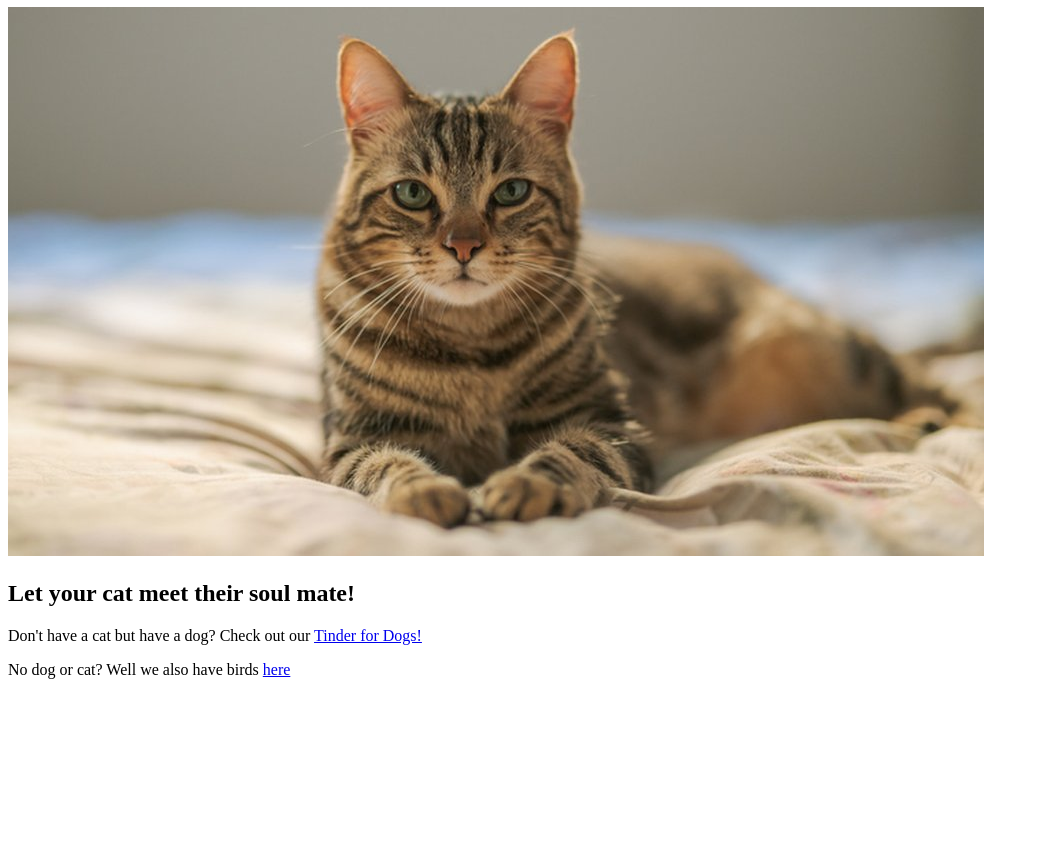
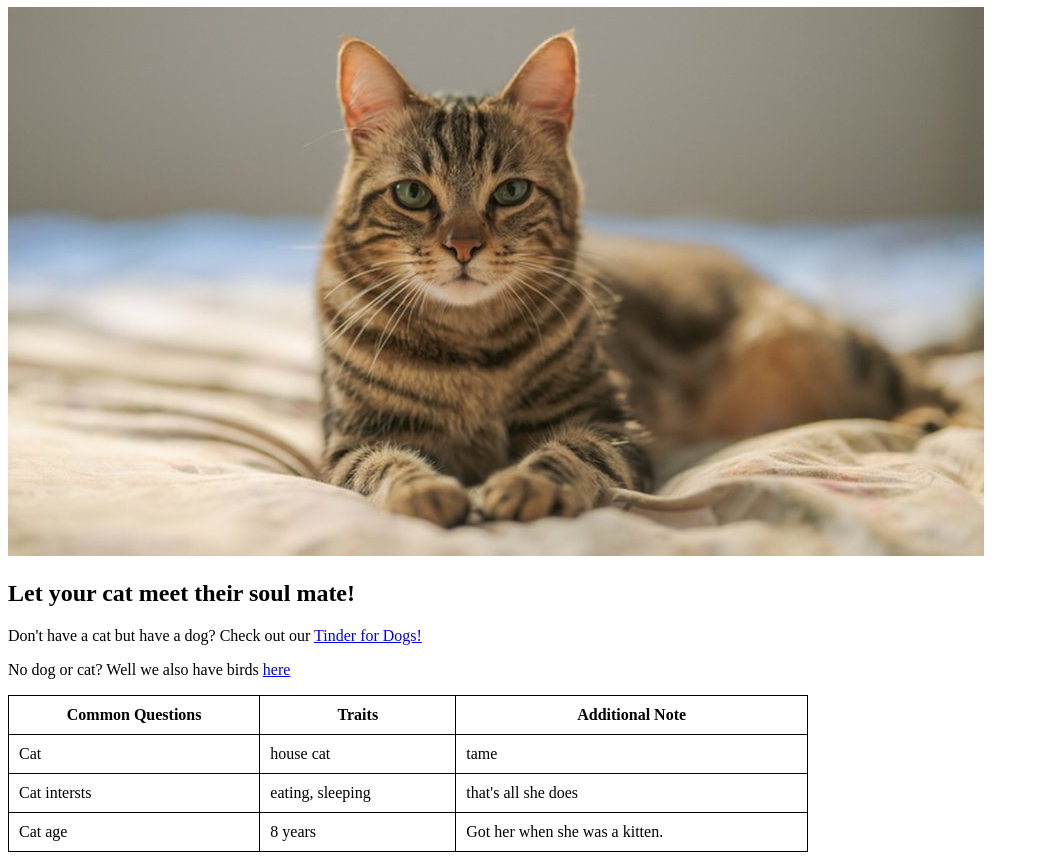
Before and after one commit to RedFloFox/RedFloFox.github.io, a plain HTML site: page index.html in a window 1280 px wide. Shown: the part 73-933 px from the top of the page, without its empty margins (0-1039 px from the left). Before the commit the page ends 800 px from the top, so only its background shows below. Drawn offline with Linux system fonts and the light colour scheme.

Commit message:
Add files via upload

```diff
--- a/index.html
+++ b/index.html
@@ -3,6 +3,28 @@
 
     <head>
         <title> EpiSchool Website Landon Campbell</title>
+        <style>
+            body {
+                font-family: "Times New Roman";
+            }
+            h1 {
+                color: grey;
+            }
+            thead {
+                font-weight: bold;
+            }
+            thead td {
+                text-align: center;
+            }
+            table {
+                border-collapse: collapse;
+                width: 800px;
+            }
+            td {
+                border: 1px solid black;
+                padding: 10px;
+            }
+        </style>
     </head>
 
     <body>
@@ -13,5 +35,38 @@
         <p>Don't have a cat but have a dog? Check out our <a href="2ndwebpage.html">Tinder for Dogs!</a></p>
 
         <p>No dog or cat? Well we also have birds <a href="bird.html">here</a></p>
+
+        <table>
+
+            <thead>
+                <tr>
+                    <td>Common Questions</td>
+                    <td>Traits</td>
+                    <td>Additional Note</td>
+                </tr>
+
+            </thead>
+
+            <tbody>
+                <tr>
+                    <td>Cat</td>
+                    <td>house cat</td>
+                    <td>tame</td>
+                </tr>
+                <tr>
+                    <td>Cat intersts</td>
+                    <td>eating, sleeping</td>
+                    <td>that's all she does</td>
+                </tr>
+                <tr>
+                    <td>Cat age</td>
+                    <td>8 years</td>
+                    <td>Got her when she was a kitten.</td>
+                </tr>
+            </tbody>
+
+        </table>
+
     </body>
+
 </html>
```
